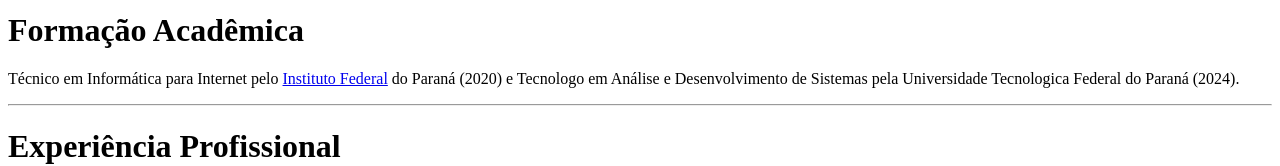
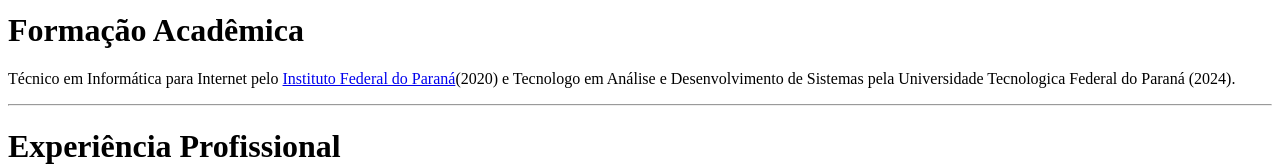
Before and after one commit to AlanGuilhermelc16/Curr-culo_FulanoDeTal, a plain HTML site: page index.html in a window 1280 px wide. Shown: the part 571-737 px from the top of the page. Drawn offline with Linux system fonts and the light colour scheme.

Commit message:
versão final

```diff
--- a/index.html
+++ b/index.html
@@ -24,7 +24,7 @@
         Bla Bla;</p>
         <hr>
         <h1>Formação Acadêmica</h1>
-        <p>Técnico em Informática para Internet pelo <a href="https://ifpr.edu.br/">Instituto Federal</a> do Paraná (2020) e Tecnologo em Análise e
+        <p>Técnico em Informática para Internet pelo <a href="https://ifpr.edu.br/">Instituto Federal do Paraná</a>(2020) e Tecnologo em Análise e
         Desenvolvimento de Sistemas pela Universidade Tecnologica Federal do Paraná (2024).</p>
         <hr>
         <h1>Experiência Profissional</h1>
```
